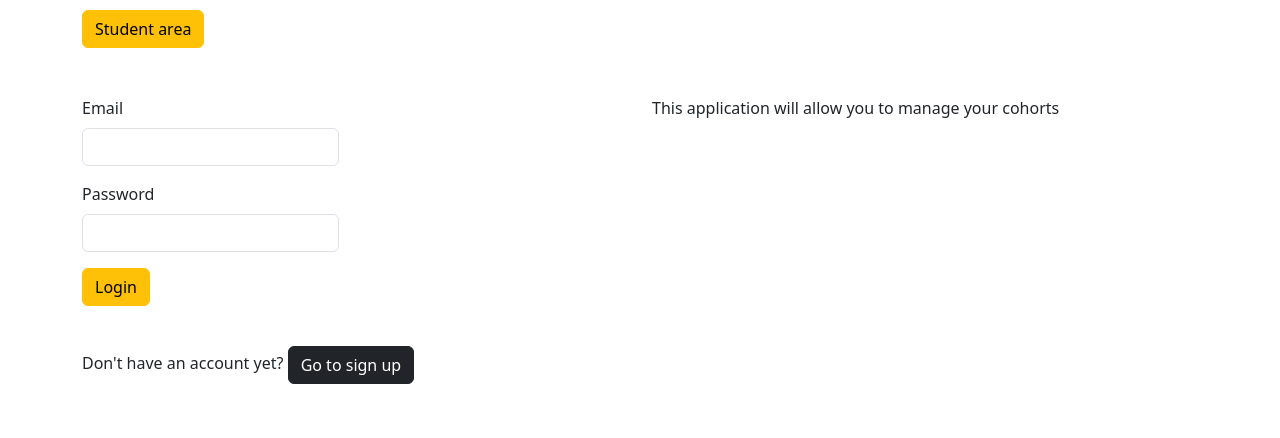
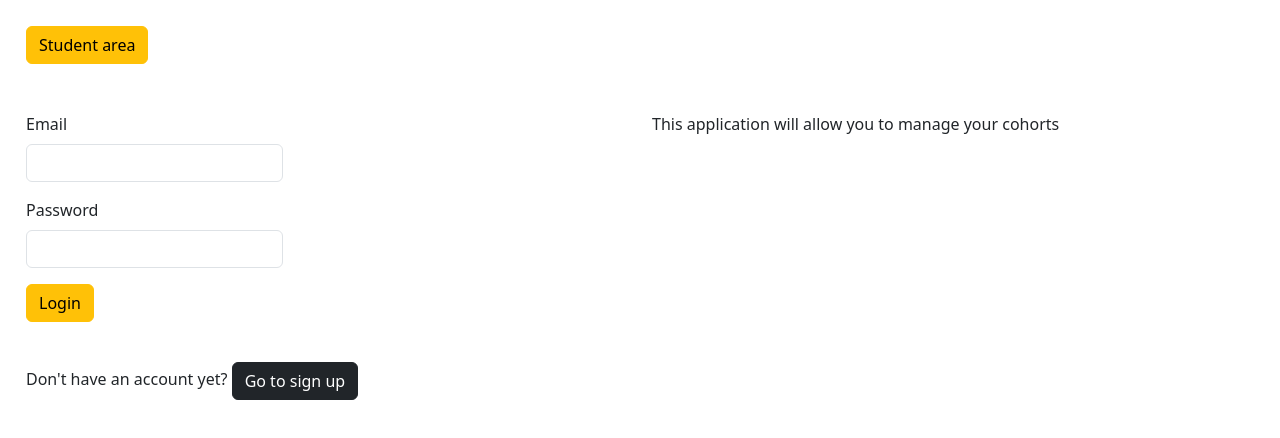
Before and after one commit to Class-Handler/cohort-management-client, a React (Vite) app: page / in a window 1280 px wide. Shown: the top 438 px of the page. Built offline with nearby package versions, Linux system fonts and the light colour scheme; no server answers.

Commit message:
minus styling

```diff
--- a/src/App.jsx
+++ b/src/App.jsx
@@ -11,7 +11,7 @@ import StudentLogin from './pages/StudentLogin';
 function App() {
 
   return (
-    <div className="App container">
+    <div className="App m-3">
         <Navbar />
         <Routes>
           <Route path="/" element={<HomePage />} />
```
